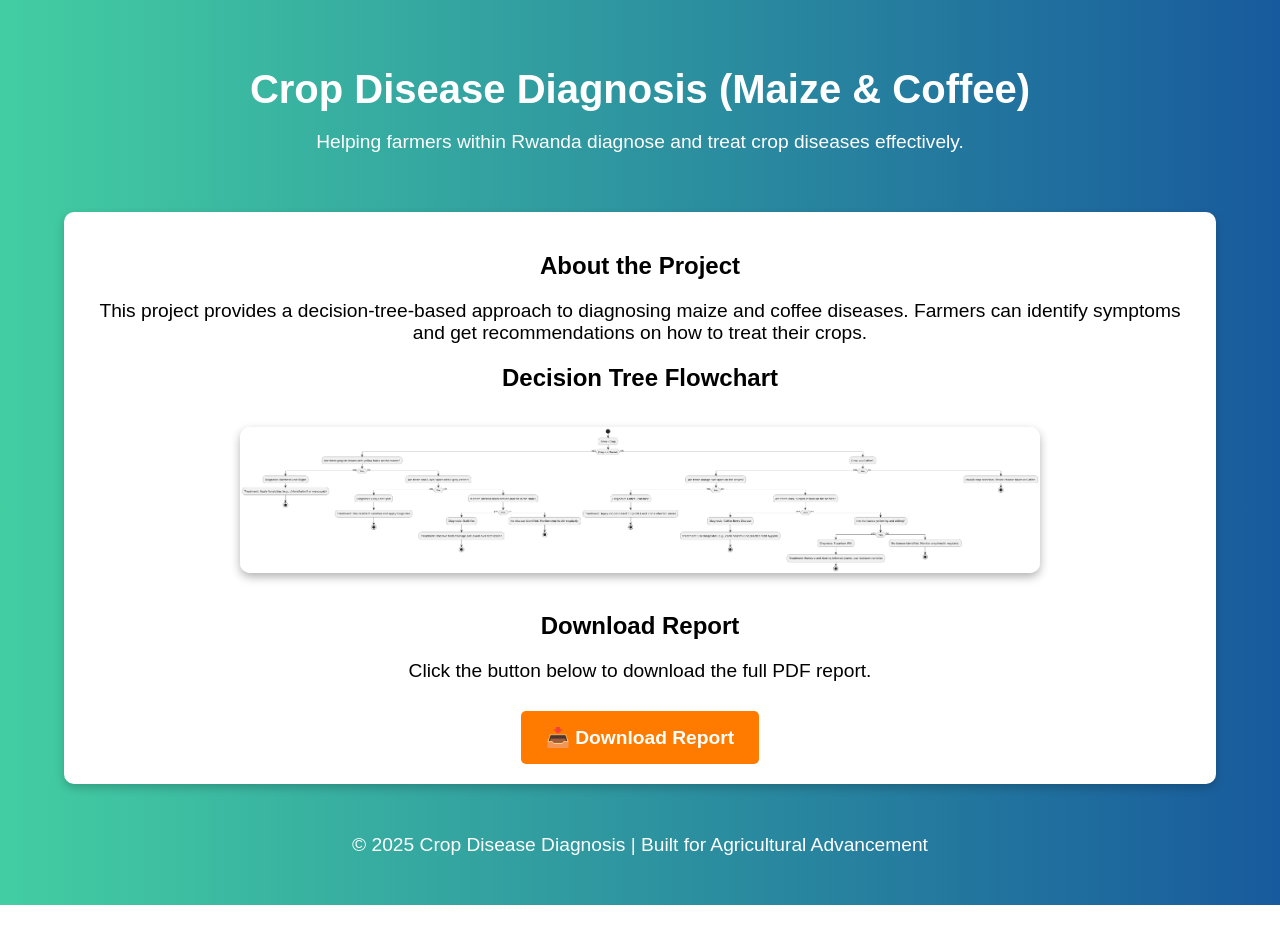
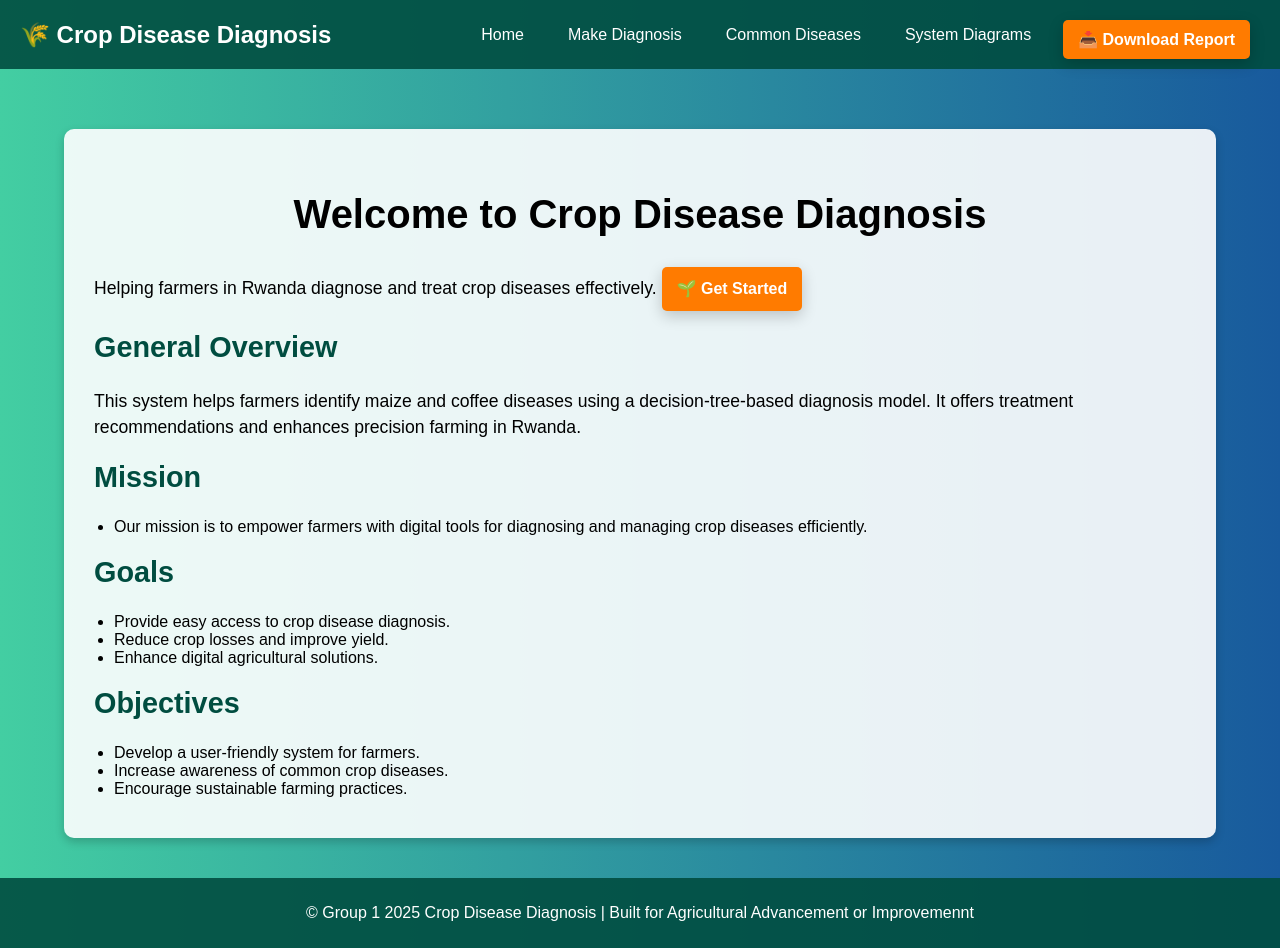
Before and after one commit to henryallison/-AI_Group1_ExpertSystem_Assignment2, a plain HTML site: page index.html in a window 1280 px wide. Before the commit the page ends 905 px from the top, so only its background shows below. Drawn offline with Linux system fonts and the light colour scheme.

Commit message:
Update index.html

```diff
--- a/index.html
+++ b/index.html
@@ -3,35 +3,227 @@
 <head>
     <meta charset="UTF-8">
     <meta name="viewport" content="width=device-width, initial-scale=1.0">
-    <title>Crop Disease Diagnosis</title>
-    <link rel="stylesheet" href="style.css">
-        <link rel="icon" href="favicon.ico" type="image/x-icon"> <!-- Favicon Link -->
+    <title>Crop Disease Diagnosis - Home</title>
+    <link rel="icon" href="favicon.ico" type="image/x-icon"> <!-- Link to favicon -->
+    <style>
+        /* General Styling */
+        body {
+            font-family: 'Poppins', sans-serif;
+            margin: 0;
+            padding: 0;
+            background: linear-gradient(to right, #43cea2, #185a9d);
+            color: white;
+            text-align: center;
+        }
+
+        /* Navigation Bar */
+        nav {
+            background: rgba(0, 77, 64, 0.9);
+            padding: 10px 20px;
+            display: flex;
+            justify-content: space-between;
+            align-items: center;
+            position: relative;
+            z-index: 1000;
+        }
+
+        nav .logo {
+            font-size: 1.5rem;
+            font-weight: bold;
+            color: white;
+        }
+
+        nav ul {
+            list-style: none;
+            padding: 0;
+            margin: 0;
+            display: flex;
+            align-items: center;
+        }
+
+        nav ul li {
+            margin: 0 10px; /* Adjusted for better spacing */
+        }
+
+        nav ul li a {
+            color: white;
+            text-decoration: none;
+            font-size: 1rem;
+            padding: 8px 12px;
+            transition: 0.3s;
+            border-radius: 5px;
+        }
+
+        nav ul li a:hover {
+            background: #ffb74d;
+            color: #004d40;
+            transform: scale(1.1);
+        }
+
+        /* Main Content */
+        .container {
+            width: 90%;
+            max-width: 1200px;
+            margin: 20px auto;
+            padding: 20px;
+        }
+
+        /* General Section Styling */
+        section {
+            background: rgba(255, 255, 255, 0.9);
+            color: black;
+            padding: 30px;
+            border-radius: 10px;
+            box-shadow: 0px 4px 10px rgba(0, 0, 0, 0.2);
+            margin-top: 20px;
+            animation: fadeIn 1s ease-in;
+            text-align: left; /* Align text to the left */
+        }
+
+        section h1 {
+            margin-bottom: 20px; /* Increased space below h1 */
+            font-size: 2.5rem;
+        }
+
+        section h2 {
+            margin-top: 20px;
+            font-size: 1.8rem; /* Slightly larger subheadings */
+            color: #004d40;
+        }
+
+        section p {
+            margin: 10px 0; /* Spacing for paragraphs */
+            line-height: 1.5; /* Improved readability */
+            font-size: 1.1rem; /* Slightly larger font size */
+        }
+
+        section ul {
+            list-style-type: disc;
+            padding-left: 20px; /* Indentation for list items */
+            margin: 10px 0; /* Space above and below the list */
+        }
+
+        /* Buttons */
+        .btn {
+            display: inline-block;
+            padding: 10px 15px; /* Adjusted for better fit */
+            background: #ff7b00;
+            color: white;
+            text-decoration: none;
+            font-size: 1rem;
+            font-weight: bold;
+            border-radius: 5px;
+            transition: 0.3s ease-in-out;
+            box-shadow: 0px 5px 15px rgba(0, 0, 0, 0.2);
+            margin-top: 10px; /* Space above the button */
+        }
+
+        .btn:hover {
+            background: #ff5200;
+            transform: translateY(-3px);
+        }
+
+        /* Animations */
+        @keyframes fadeIn {
+            from {
+                opacity: 0;
+                transform: translateY(-10px);
+            }
+            to {
+                opacity: 1;
+                transform: translateY(0);
+            }
+        }
+
+        /* Footer */
+        footer {
+            margin-top: 20px;
+            padding: 10px;
+            background: rgba(0, 77, 64, 0.9);
+            color: white;
+            position: relative;
+            text-align: center;
+        }
+
+        /* Responsive Design */
+        @media (max-width: 768px) {
+            nav {
+                flex-direction: column;
+                align-items: center;
+            }
+
+            nav ul {
+                flex-direction: column;
+                margin-top: 10px;
+            }
+
+            nav ul li {
+                margin: 5px 0;
+            }
+
+            section h1 {
+                font-size: 2rem; /* Smaller size for mobile */
+            }
+
+            section h2 {
+                font-size: 1.5rem; /* Smaller size for mobile */
+            }
+
+            .btn {
+                font-size: 1rem;
+                padding: 8px 12px;
+            }
+        }
+    </style>
 </head>
 <body>
+    <!-- Navigation Bar -->
+    <nav>
+        <div class="logo">🌾 Crop Disease Diagnosis</div>
+        <ul>
+            <li><a href="index.html">Home</a></li>
+            <li><a href="diagnosis.html">Make Diagnosis</a></li>
+            <li><a href="diseases.html">Common Diseases</a></li>
+            <li><a href="diagrams.html">System Diagrams</a></li>
+            <li><a href="Group1_Report_Assignment2_Day1.pdf" download class="btn">📥 Download Report</a></li>
+        </ul>
+    </nav>
+
     <div class="container">
-        <header>
-            <h1>Crop Disease Diagnosis (Maize & Coffee)</h1>
-            <p>Helping farmers within Rwanda diagnose and treat crop diseases effectively.</p>
-        </header>
-
-        <section class="content">
-            <h2>About the Project</h2>
-            <p>
-                This project provides a decision-tree-based approach to diagnosing maize and coffee diseases.
-                Farmers can identify symptoms and get recommendations on how to treat their crops.
+        <!-- Single Section for Content -->
+        <section id="overview">
+            <h1 style="text-align: center;">Welcome to Crop Disease Diagnosis</h1>
+            <p>Helping farmers in Rwanda diagnose and treat crop diseases effectively.     <a href="diagnosis.html" class="btn">🌱 Get Started</a>
             </p>
 
-            <h2>Decision Tree Flowchart</h2>
-            <img src="flowchart.png" alt="Decision Tree Flowchart" class="flowchart">
+            <h2>General Overview</h2>
+            <p>This system helps farmers identify maize and coffee diseases using a decision-tree-based diagnosis model.
+               It offers treatment recommendations and enhances precision farming in Rwanda.</p>
 
-            <h2>Download Report</h2>
-            <p>Click the button below to download the full PDF report.</p>
-            <a href="Group1_Report_Assignment2_Day1.pdf" download class="btn">📥 Download Report</a>
+            <h2>Mission</h2>
+            <ul>
+                <li>Our mission is to empower farmers with digital tools for diagnosing and managing crop diseases efficiently.</li>
+            </ul>
+
+            <h2>Goals</h2>
+            <ul>
+                <li>Provide easy access to crop disease diagnosis.</li>
+                <li>Reduce crop losses and improve yield.</li>
+                <li>Enhance digital agricultural solutions.</li>
+            </ul>
+
+            <h2>Objectives</h2>
+            <ul>
+                <li>Develop a user-friendly system for farmers.</li>
+                <li>Increase awareness of common crop diseases.</li>
+                <li>Encourage sustainable farming practices.</li>
+            </ul>
         </section>
+    </div>
 
-        <footer>
-            <p>&copy; 2025 Crop Disease Diagnosis | Built for Agricultural Advancement</p>
-        </footer>
-    </div>
+    <!-- Footer -->
+    <footer>
+        <p>&copy; Group 1 2025 Crop Disease Diagnosis | Built for Agricultural Advancement or Improvemennt</p>
+    </footer>
 </body>
 </html>
```
